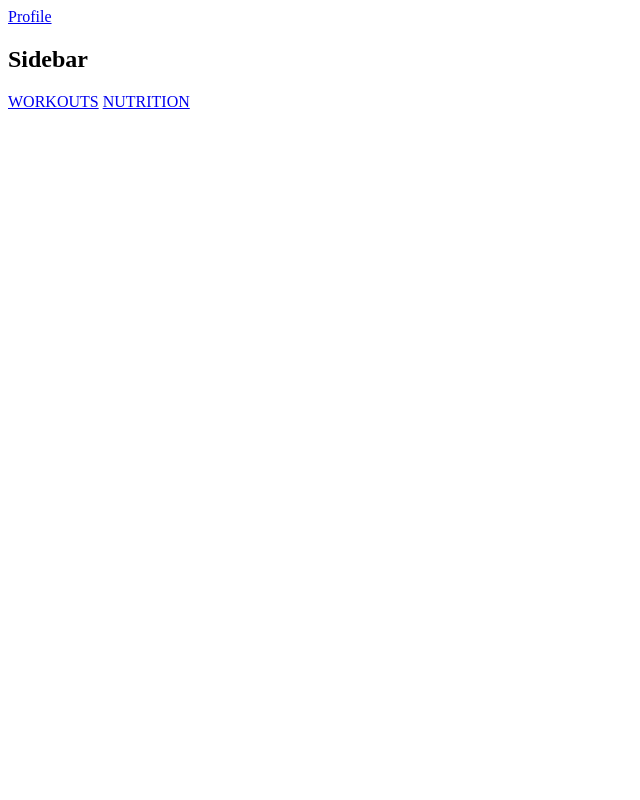
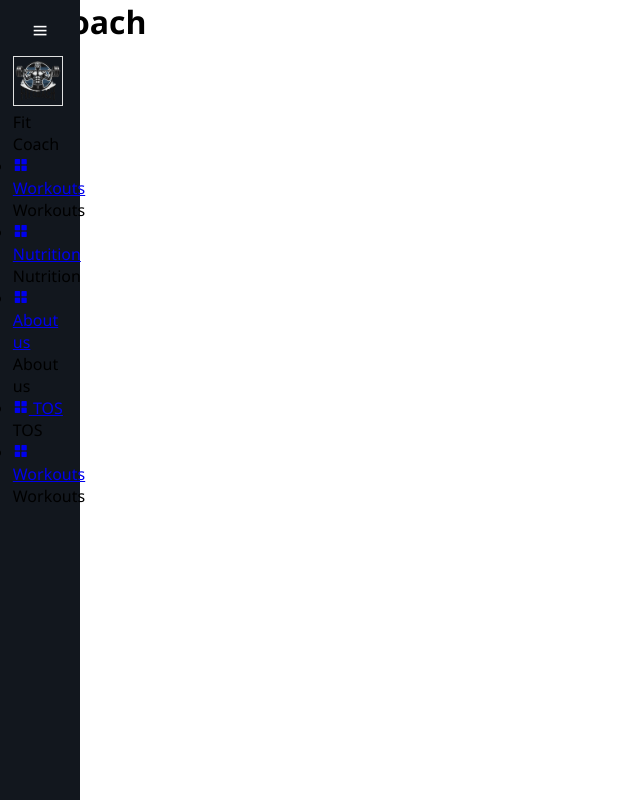
Before and after one commit to EECS3311F24/project-fit-coach, a PHP site: page /user.html in a window 1280 px wide. Shown: the whole page, without its empty margins (0-640 px from the left). Run offline with PHP 8.4, Linux system fonts and the light colour scheme.

Commit message:
partial implementation
Partial implementation for:
- sidebar implementation
- logo
- Header

```diff
--- a/src/User-page/user.html
+++ b/src/User-page/user.html
@@ -2,22 +2,84 @@
 <html lang="en">
 <head>
     <meta charset="UTF-8">
+    <meta http-equiv="X-UA-Compatible" content="IE=edge">
     <meta name="viewport" content="width=device-width, initial-scale=1.0">
-    <title>Main Page</title>
+    <title>User</title>
+    <link href='https://unpkg.com/boxicons@2.1.4/css/boxicons.min.css' rel='stylesheet'>
+
+    <link rel="stylesheet" href="user.style.css">
 
 
-    <div class="navbar">
-        <a href="#" >Profile</a>
-    </div>
-    <div class="sidebar">
-        <h2>Sidebar</h2>
-        <div class="nav-links">
-            <a href="#">WORKOUTS</a>
-            <a href="#">NUTRITION</a>
-        </div>
-    </div>
 </head>
 <body>
 
+    <div class="sidebar">
+        <div class="top">
+                <div class="logo">
+                    <span>Fit Coach</span>
+                </div>
+                <i class="bx bx-menu" id="btn"></i>
+        </div>
+        <div class="user">
+            <img src="images/fitcoach.webp" alt="fitcoach" class="user-img">
+            <div>
+                <p class="bold">Fit Coach</p>
+            </div>
+        </div>
+        <ul>
+            <li>
+                <a href="#">
+                    <i class="bx bxs-grid-alt"></i>
+                    <span class="nav-item">Workouts</span>
+                </a>
+                <span class="tooltip">Workouts</span>
+            </li>
+            <li>
+                <a href="#">
+                    <i class="bx bxs-grid-alt"></i>
+                    <span class="nav-item">Nutrition</span>
+                </a>
+                <span class="tooltip">Nutrition</span>
+            </li>
+            <li>
+                <a href="#">
+                    <i class="bx bxs-grid-alt"></i>
+                    <span class="nav-item">About us</span>
+                </a>
+                <span class="tooltip">About us</span>
+            </li>
+            <li>
+                <a href="#">
+                    <i class="bx bxs-grid-alt"></i>
+                    <span class="nav-item">TOS</span>
+                </a>
+                <span class="tooltip">TOS</span>
+            </li>
+            <li>
+                <a href="#">
+                    <i class="bx bxs-grid-alt"></i>
+                    <span class="nav-item">Workouts</span>
+                </a>
+                <span class="tooltip">Workouts</span>
+            </li>
+        </ul>
+    </div>
+
+
+<div class="main-content">
+    <div class="container">
+        <h1>Fit Coach</h1>
+    </div>
+</div>
 </body>
+
+
+<script>
+    let btn = document.querySelector('#btn');
+    let sidebar = document.querySelector('.sidebar')
+
+    btn.onclick = function(){
+        sidebar.classList.toggle('active');
+    };
+</script>
 </html>
--- a/src/User-page/user.js
+++ b/src/User-page/user.js
@@ -0,0 +1,5 @@
+let btn = document.querySelector('#btn')
+let sidebar = document.querySelector('sidebar')
+btn.onclick = function(){
+    sidebar.classList.toggle('active');
+};
--- a/src/User-page/user.style.css
+++ b/src/User-page/user.style.css
@@ -1,12 +1,70 @@
+*{
+    margin: 0;
+    padding: 0;
+    box-sizing: border-box;
+    font-family: 'Segoe UI', Tahoma, Geneva, Verdana, sans-serif;
+}
 
-.navbar {
+
+.user-img{
+    width: 50px;
+    border: 1px solid #eeee;
+}
+
+
+.sidebar{
+    position: absolute;
+    top: 0;
+    left: 0;
+    height: 100vh;
+    width: 80px;
+    background-color: #12171e;
+    padding: 0.4rem 0.8rem;
+    transition: all 0.5s ease;
+}
+
+.sidebar.active ~ .main-content{
+    left: 250px;
+    width: calc(100% - 250px);
+}
+
+.sidebar.active{
+    width:250px;
+}
+
+
+
+.sidebar #btn{
+    position: absolute;
+    color: #fff;
+    top: 0.4rem;
+    left: 50%;
+    font-size: 1.2rem;
+    line-height: 50px;
+    transform: translateX(-50%);
+}
+
+.sidebar.active #btn{
+    left: 90%
+}
+
+
+.sidebar .top .logo{
+    color: white;
     display: flex;
-    justify-content: space-between;
-    align-items: center; /* Align items on the same line */
-    background-color: #fff;
-    padding: 15px 100px;
-    box-shadow: 0 4px 2px -2px gray;
-    position: sticky;
-    top: 0;
-    gap: 15px; /* Adjusts spacing between navbar items */
+    height: 50px;
+    width: 100%;
+    align-items: center;
+    pointer-events: none;
+    opacity: 0;
 }
+
+.sidebar.active.top.logo{
+    opacity: 1;
+}
+
+.top.logo i{
+    font-size: 2rem;
+    margin-right: 5px;
+
+}
```
Also changed, not shown: src/User-page/images/fitcoach.webp (added).
